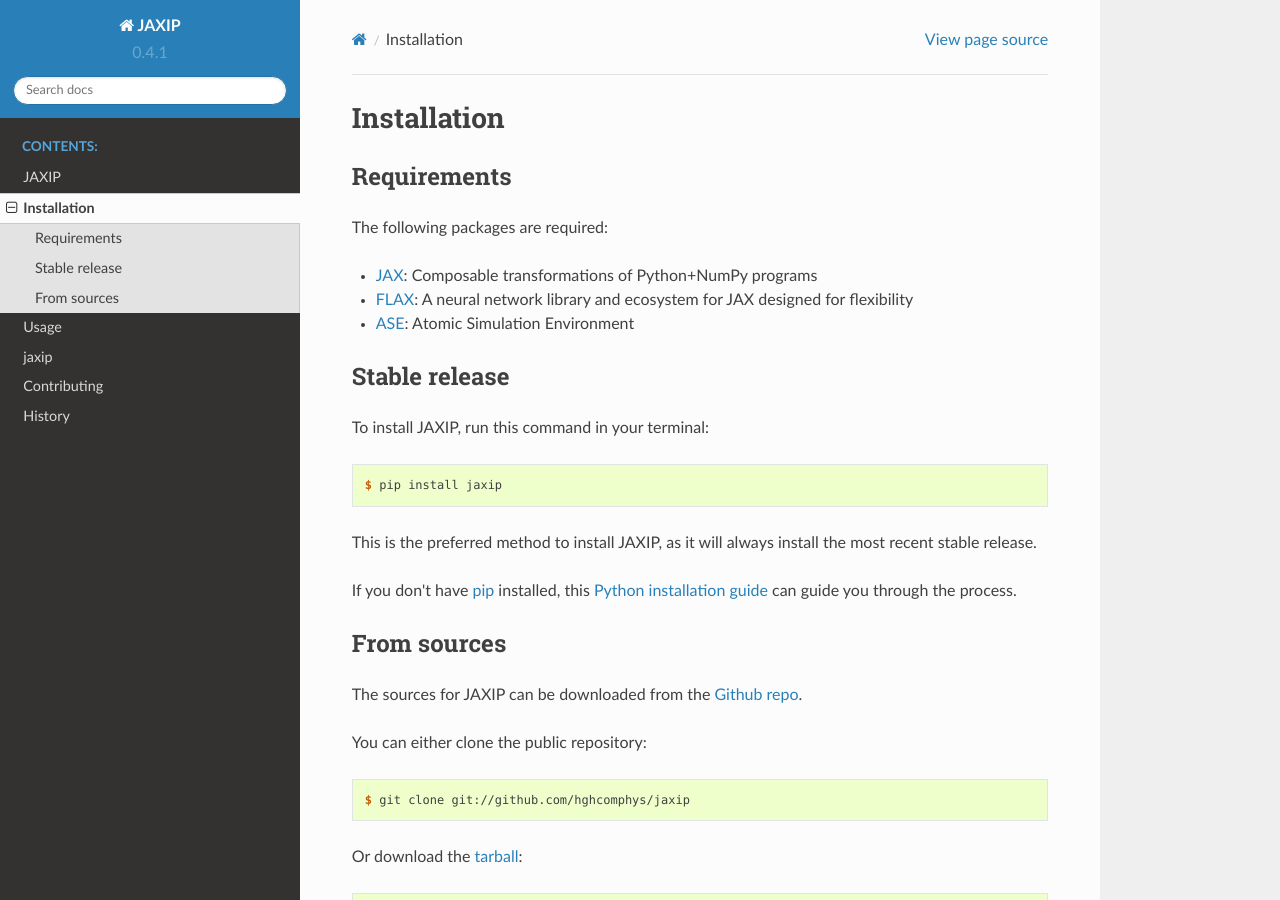
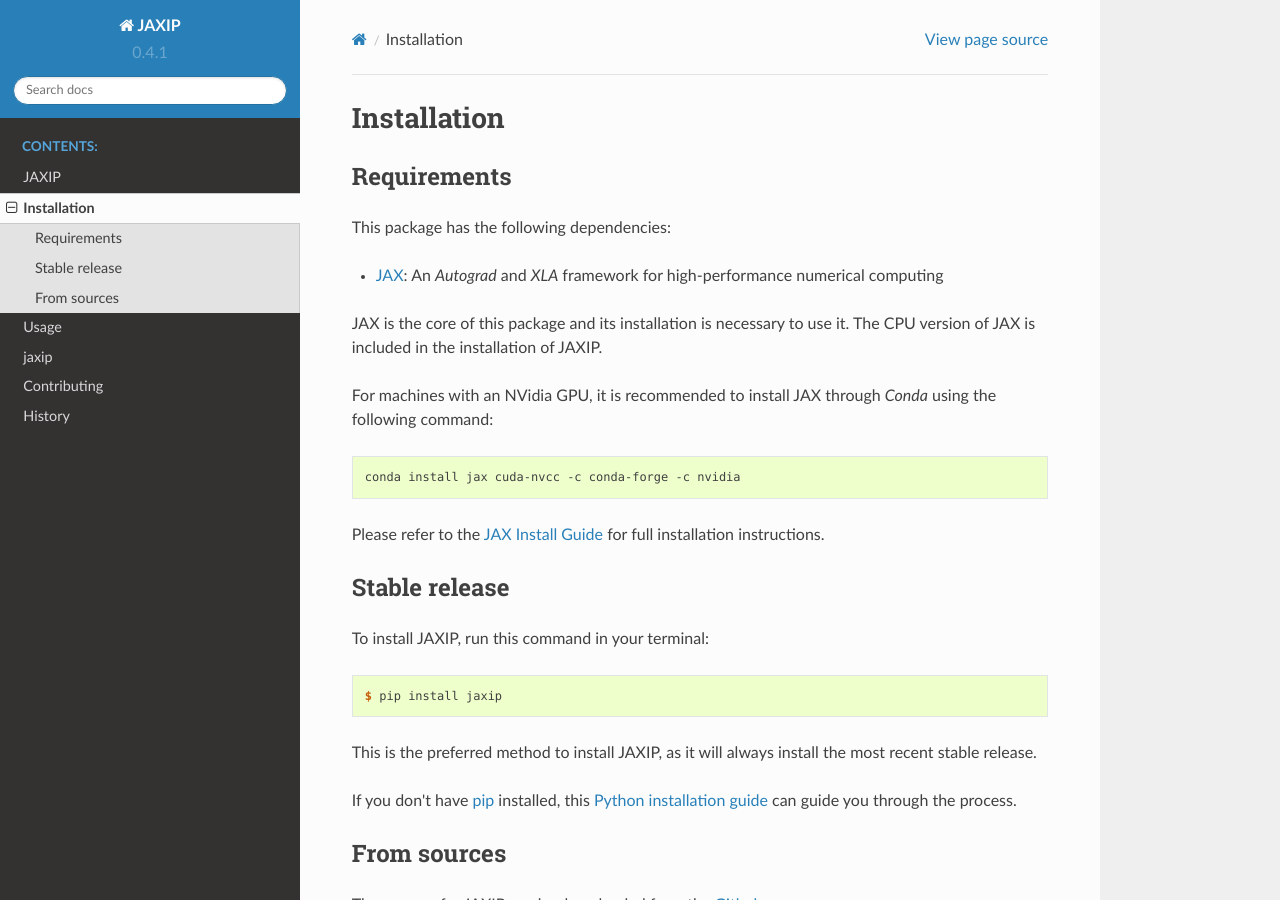
Before and after one commit to hghcomphys/pantea, a Sphinx documentation site: the page built from docs/installation.rst, in a window 1280 px wide and 900 px high. Built offline with Sphinx 7.4.7 and the Read the Docs theme 2.0.0, drawn with Linux system fonts in a browser that asks for light colours.

Commit message:
add notes on how to install jax with GPU

```diff
--- a/docs/installation.rst
+++ b/docs/installation.rst
@@ -7,17 +7,25 @@
 Requirements
 ------------
 
-The following packages are required:
+This package has the following dependencies:
 
-* `JAX`_: Composable transformations of Python+NumPy programs
-* `FLAX`_: A neural network library and ecosystem for JAX designed for flexibility
-* `ASE`_: Atomic Simulation Environment
+* `JAX`_: An `Autograd` and `XLA` framework for high-performance numerical computing
+
+
+JAX is the core of this package and its installation is necessary to use it.
+The CPU version of JAX is included in the installation of JAXIP.
+
+For machines with an NVidia GPU, it is recommended to install JAX through `Conda` using the following command:
+
+.. code-block:: bash
+
+    conda install jax cuda-nvcc -c conda-forge -c nvidia
+
+Please refer to the `JAX Install Guide`_ for full installation instructions.
 
 
 .. _JAX: https://github.com/google/jax
-.. _FLAX: https://github.com/google/flax
-.. _ASE: https://wiki.fysik.dtu.dk/ase/
-
+.. _`JAX Install Guide`: https://github.com/google/jax#installation
 
 
 Stable release
```
